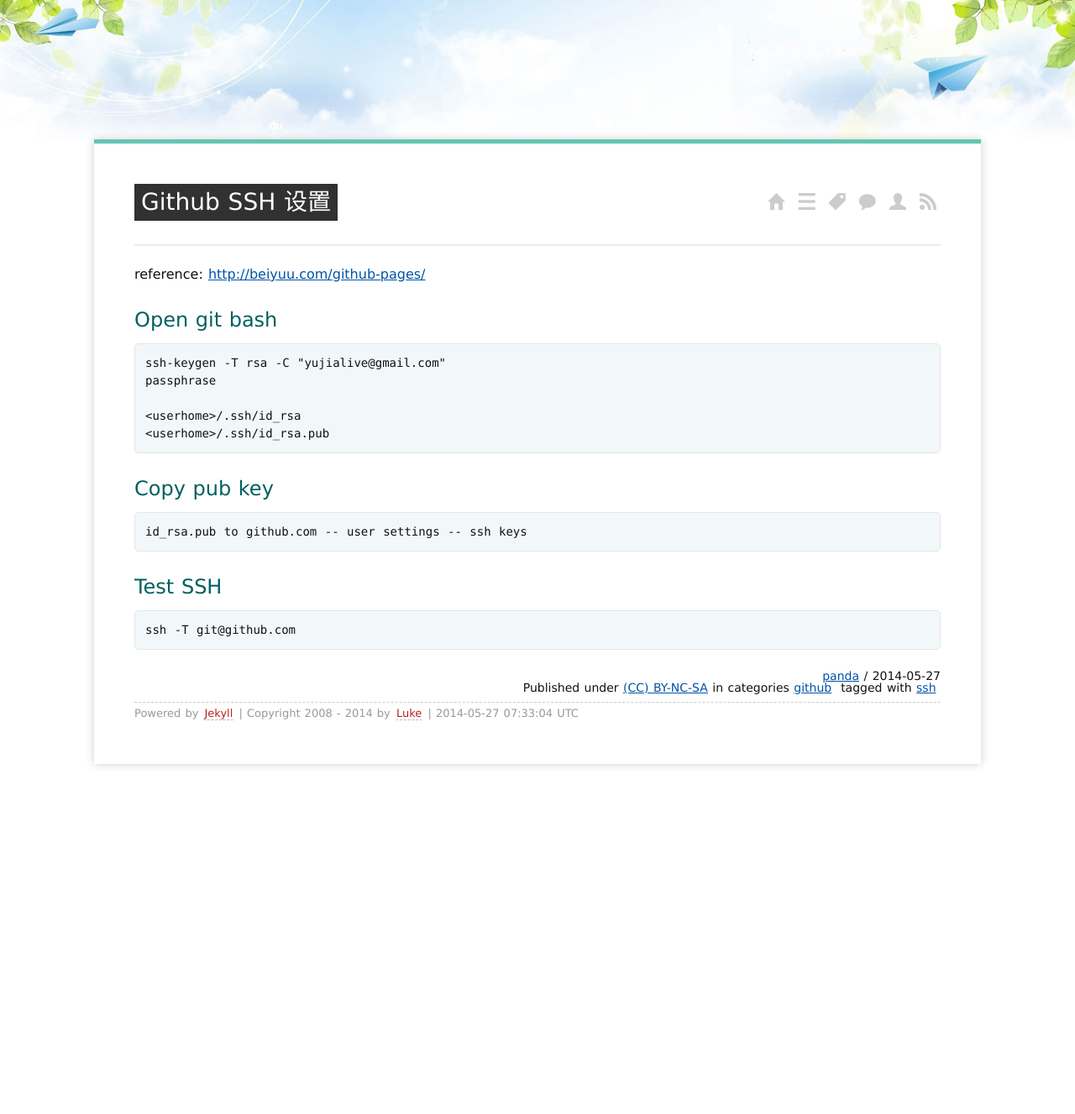
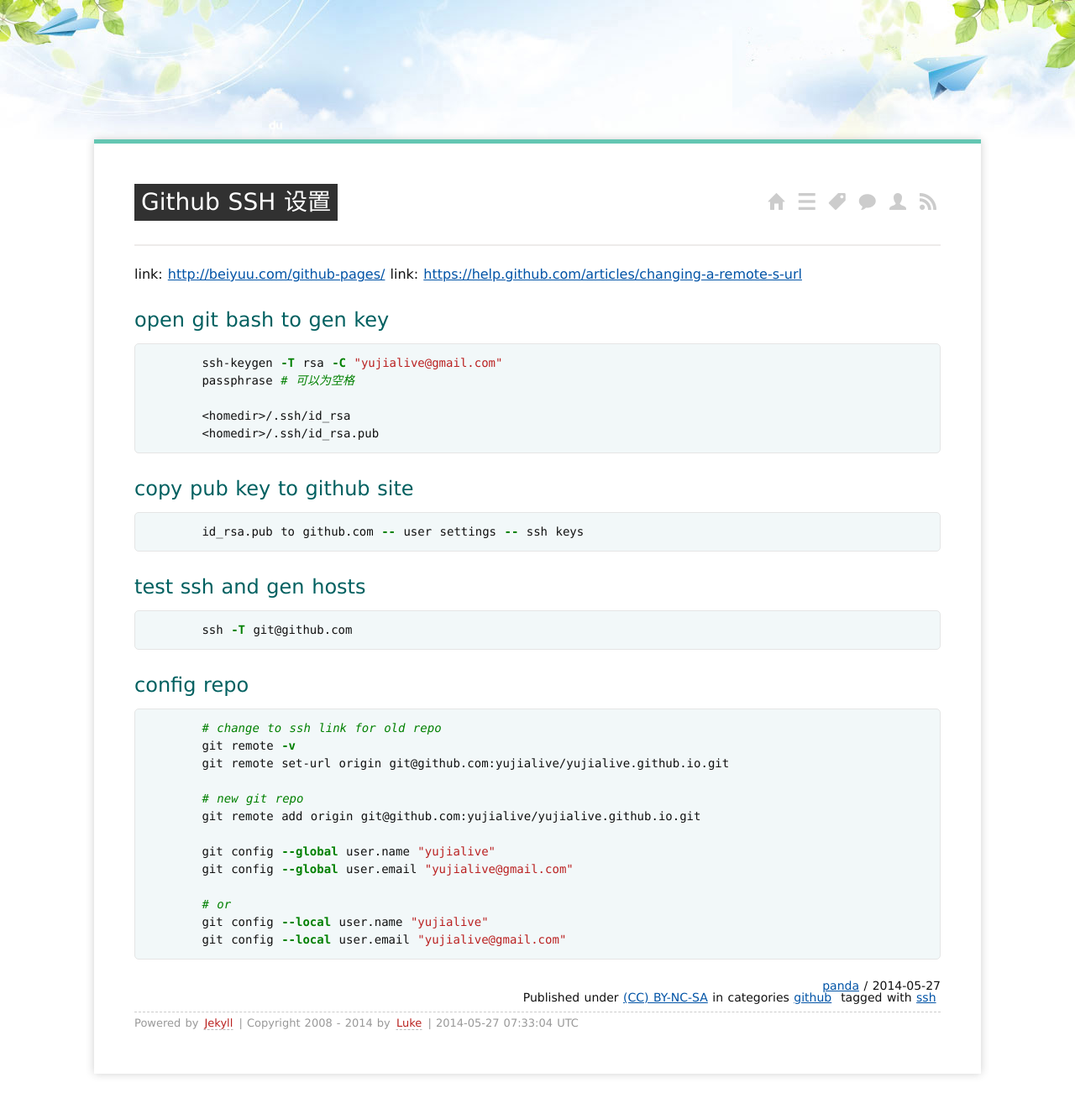
Before and after one commit to yujialive/yujialive.github.io, a Jekyll site: the page built from _posts/2014/2014-05-27-github-ssh.md, in a window 1280 px wide. Shown: the whole page at 84% size. Built offline with Jekyll 4.4.1, drawn with Linux system fonts in a browser that asks for light colours; Markdown is read by kramdown in place of the engine named in the settings; comment, search, counter and statistics services are not loaded; before the commit the page ends 958 px from its top, so only the background shows below that.

Commit message:
daily updates

```diff
--- a/_posts/2014/2014-05-27-github-ssh.md
+++ b/_posts/2014/2014-05-27-github-ssh.md
@@ -6,17 +6,53 @@
 - ssh
 ---
 
-reference: <http://beiyuu.com/github-pages/>
+link: <http://beiyuu.com/github-pages/>
+link: <https://help.github.com/articles/changing-a-remote-s-url>
 
-## Open git bash
+## open git bash to gen key
+
+{% highlight bash %}
+
 	ssh-keygen -T rsa -C "yujialive@gmail.com"
-	passphrase
+	passphrase # 可以为空格
 
-	<userhome>/.ssh/id_rsa
-	<userhome>/.ssh/id_rsa.pub
+	<homedir>/.ssh/id_rsa
+	<homedir>/.ssh/id_rsa.pub
 
-## Copy pub key
+{% endhighlight %}
+
+## copy pub key to github site
+
+{% highlight bash %}
+
 	id_rsa.pub to github.com -- user settings -- ssh keys
 
-## Test SSH
+{% endhighlight %}
+
+## test ssh and gen hosts
+
+{% highlight bash %}
+
 	ssh -T git@github.com
+
+{% endhighlight %}
+
+## config repo
+
+{% highlight bash %}
+
+	# change to ssh link for old repo
+	git remote -v
+	git remote set-url origin git@github.com:yujialive/yujialive.github.io.git
+
+	# new git repo
+	git remote add origin git@github.com:yujialive/yujialive.github.io.git
+
+	git config --global user.name "yujialive"
+	git config --global user.email "yujialive@gmail.com"
+
+	# or
+	git config --local user.name "yujialive"
+	git config --local user.email "yujialive@gmail.com"
+
+{% endhighlight %}
```
